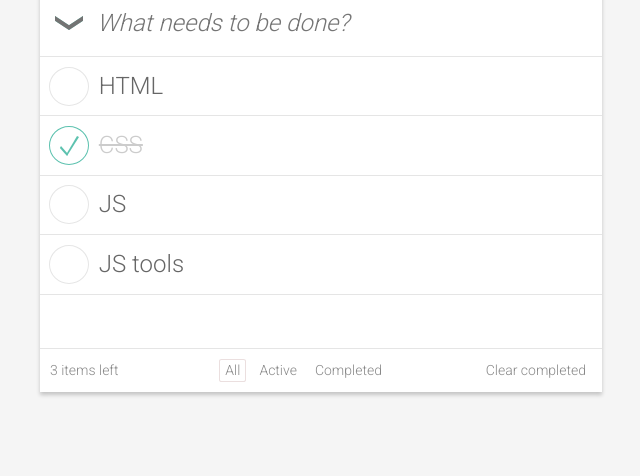
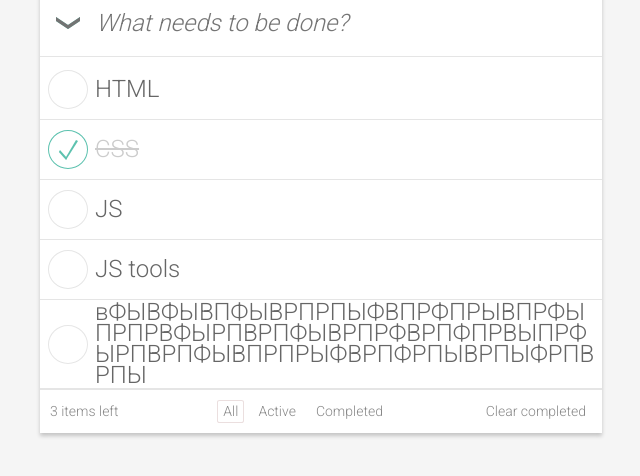
Before and after one commit to ok-technopolis-2020/Krivitskii_Vadim, a plain HTML site: page index.html in a window 1280 px wide. Shown: the part 146-622 px from the top of the page, without its empty margins (319-959 px from the left). Drawn offline with Linux system fonts and the light colour scheme.

Commit message:
HW2 has been finished

```diff
--- a/index.html
+++ b/index.html
@@ -20,7 +20,7 @@
 				<span class="todo-element_check_box"></span>
 				<span class="todo-element_name">HTML</span>
                 <button class="todo-element_delete" aria-label="Delete todo"></button>
-            </span>
+            </label>
         </li>
         <li>
             <label class="todo-list_element">
@@ -46,6 +46,14 @@
                 <button class="todo-element_delete" aria-label="Delete todo"></button>
             </label>
         </li>
+		  <li>
+           <label class="todo-list_element">
+                <input type="checkbox" class="todo-element_checkbox" aria-label="Set as done">
+                <span class="todo-element_check_box"></span>
+				<span class="todo-element_name">вФЫВФЫВПФЫВРПРПЫФВПРФПРЫВПРФЫПРПРВФЫРПВРПФЫВРПРФВРПФПРВЫПРФЫРПВРПФЫВПРПРЫФВРПФРПЫВРПЫФРПВРПЫ</span>
+                <button class="todo-element_delete" aria-label="Delete todo"></button>
+            </label>
+        </li>
     </ul>
     <footer>
         <span class="items-left">3 items left</span>
--- a/styles/styles.css
+++ b/styles/styles.css
@@ -23,7 +23,7 @@ body {
     align-items: center;
 }
 
-.todo-title {
+.todo .todo-title {
 	font-family: var(--main-font-family);
 	font-weight: 200;
 	font-size: 100px;
@@ -32,27 +32,26 @@ body {
 	margin-bottom: 40px;
 }
 
-.todo-wrapper {
-	display: flex;
-    flex-direction: column;
+.todo .todo-wrapper {
     align-items: center;
 	max-width: 562px;
 	width: 100%;
 	min-height: 402px;
-	height: 100%;
 	box-shadow: 0px 3px 4px rgba(0, 0, 0, 0.2);
 	background-color: #FFFFFF;
 }
 
 .todo-wrapper .todo-creator {
+	width: 100%;
 	display: inline-flex;
-	width: 100%;
 	height: 66px;
 	border-bottom: 1px solid rgba(0, 0, 0, 0.1);
 }
 
-#todo-creator_input {
-	width: 80%;
+.todo-creator #todo-creator_input {
+	display: inline-flex;
+	padding: 0;
+	flex-grow: 1;
 	border:none;
 	margin: 0px;
 	font-family: var(--main-font-family);
@@ -63,49 +62,44 @@ body {
 	color: var(--main-font-gray-color);
 }
 
-.todo-creator_button {
-	margin-top: 25px;
-	margin-left: 15px;
-	margin-right: 12px;
+.todo-creator .todo-creator_button {
+	padding: 0;
+	margin: 0;
 	display: flex;
-	width: 28px;
-	height: 16px;
+	width: 56px;
+	height: 66px;
 	border: none;
 	background: url(../icons/select-all.svg) no-repeat;
 	background-position: center center;
-	background-size: 100%;
 	cursor:pointer;
 }
 
 .todo-wrapper .todo-list {
+	min-height: 295px;
+	display: flex;
+	flex-direction: column;
 	margin: 0;
 	padding: 0;
 	list-style: none;
-	width: 100%;
 }
 
 
 .todo-list .todo-list_element {
+	position: relative;
 	display: inline-flex;
 	align-items: center;
 	width: 100%;
-	min-height: 58.4px;
-	height: 100%;
+	min-height: 59px;
 	background: #FFFFFF;
 }
 
 .todo-list li {
 	border-bottom: 1px solid rgba(0, 0, 0, 0.1);
 }
-/*
-.todo-list li:last-of-type {
-	border-bottom: none;
-}
-*/
 
 .todo-list_element .todo-element_delete {
-	visibility: hidden;
-	display: flex;
+	position: absolute;
+	left: -99999px;
 	margin-left: auto;
 	margin-right: 10px;
 	width: 20px;
@@ -122,18 +116,20 @@ body {
 .todo-list .todo-list_element:hover {
 	background: #FAFAFA;
 }
+.todo-list .todo-list_element:hover > .todo-element_delete {
+	left: 95%;
+}
 
-.todo-list .todo-list_element:hover > .todo-element_delete {
-	visibility: visible;
+.todo-element_delete:focus {
+	left: 95%;
 }
 
 /* Old checkbox */
 
 .todo-list_element .todo-element_checkbox {
 	position: absolute;
-	-webkit-appearance: none;
-	-moz-appearance: none;
-	margin-left: 0.72em;
+	appearance: none;
+	margin-left: 8.5px;
 	width:38px;
 	height:37px;
 }
@@ -147,7 +143,7 @@ body {
 	height: 37px;
 	border: 1px solid #E6E6E6;
 	border-radius: 50%;
-	margin-left: 0.55em;
+	margin-left: 8px;
 	cursor:pointer;
 	background: #FFFFFF;
 }
@@ -176,11 +172,13 @@ body {
 
 
 .todo-list_element .todo-element_name {
-	padding-left: 2.45em;
+	padding-bottom: 2px;
+	padding-top: 2px;
+	padding-left: 55px;
 	display: inline-block;
 	word-break: break-word;
 	align-items: center;
-	max-width: 90%;
+	max-width: 100%;
 	font-family: var(--main-font-family);
 	font-style: normal;
 	line-height: 21px;
@@ -191,12 +189,10 @@ body {
 }
 
 .todo-wrapper footer {
-	width: 100%;
 	border-top: 1px solid rgba(0, 0, 0, 0.1);
 	height: 43px;
-	display: inline-flex;
-	align-self: flex-start;
-	margin-top: auto
+	display: flex;
+
 }
 
 footer .items-left {
@@ -224,17 +220,17 @@ footer .categories {
 }
 
 footer .categories > input {
-	-webkit-appearance: none;
-	-moz-appearance: none;
+	appearance: none;
 }
 
 footer .categories > label {
+	border: 1px solid rgba(235,223,223,0.0);
 	cursor: pointer;
 	padding: 0px 5px 0px 5px;
 }
 
 footer .categories > input:checked + label {
-	border: 1px solid #EBDFDF;
+	border: 1px solid rgba(235,223,223,1);
 	border-radius: 10%;
 }
 footer .clear-completed-btn {
```
